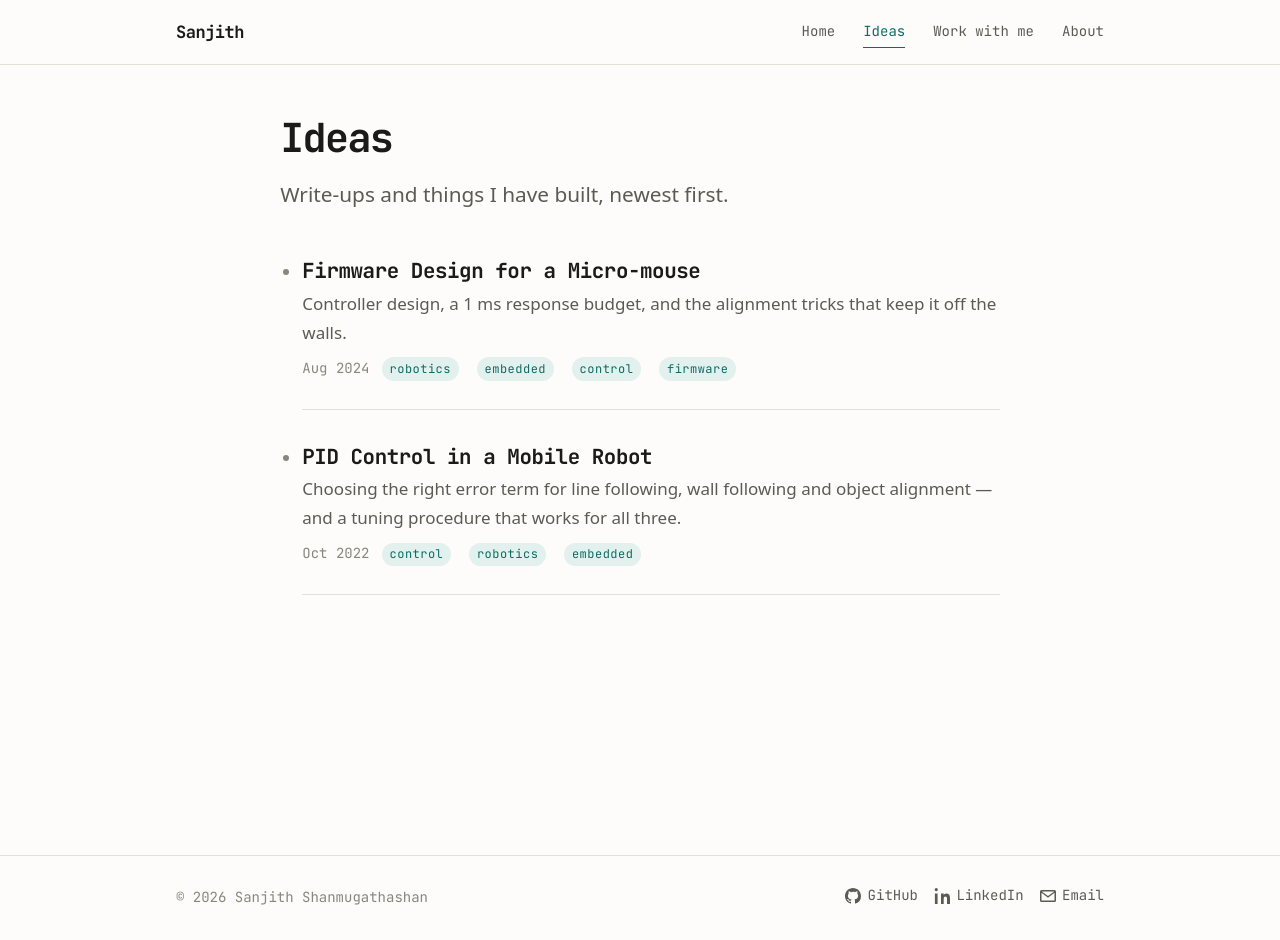
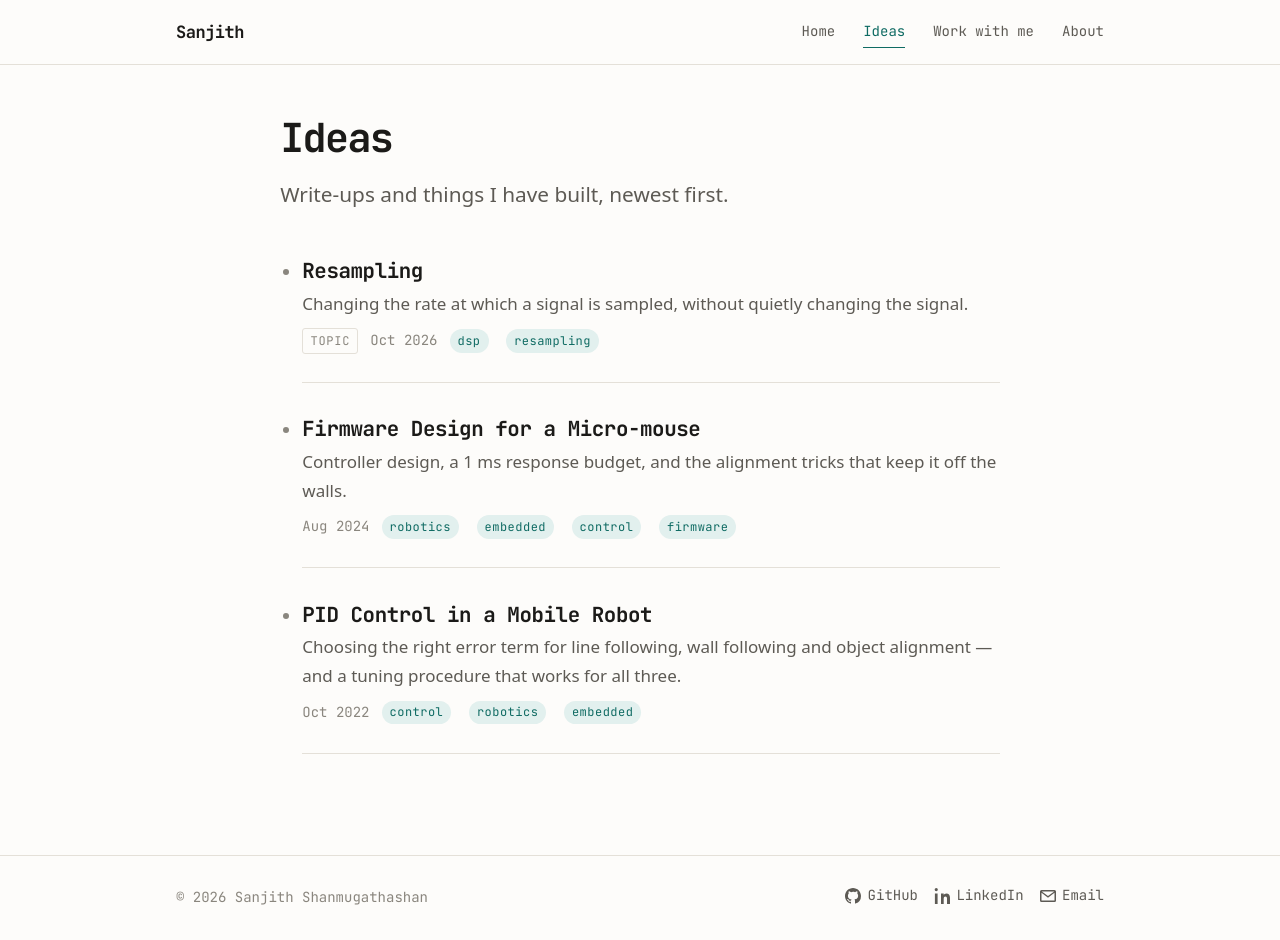
Before and after one commit to sanjith1999/sanjith1999.github.io, a Jekyll site: the page built from ideas.html, in a window 1280 px wide and 940 px high. Built offline with Jekyll 4.4.1, drawn with Linux system fonts in a browser that asks for light colours; some web fonts are replaced.

Commit message:
WIP002: Add open-ended topics, with Resampling as the first
A topic is a standing hub page plus however many articles exist under it.
Deliberately not a series: no enumerated parts, no "part 3 of 8", no
pending entries, so nothing commits to a finite plan.

An article joins a topic with `topic:` and `order:`. The presence of
`order` is the only marker: it hides parts from /ideas/ and the home page
so they are reached through their hub, and it drives previous/next.

Prev/next walk the sibling list rather than indexing it — Liquid cannot
subscript an array with a filtered expression, which fails silently.

Co-Authored-By: Claude Opus 5 <noreply@anthropic.com>

```diff
--- /dev/null
+++ b/_ideas/resampling.md
@@ -0,0 +1,21 @@
+---
+title: Resampling
+layout: topic
+topic: resampling
+summary: Changing the rate at which a signal is sampled, without quietly changing the signal.
+date: 2026-10-11
+tags: [dsp, resampling]
+toc: false
+---
+
+Almost every real system runs at more than one sample rate. The converter picks one,
+the algorithm wants another, and the hardware has opinions of its own. Resampling is
+the machinery in between — and the place where a design that looked clean in
+floating point starts to cost resources, latency, or accuracy.
+
+What keeps me coming back to it is that resampling looks like bookkeeping and behaves
+like signal processing. Every rate change is a filter, whether or not anyone wrote one,
+and the interesting questions are about what that filter does to the information you
+were trying to keep.
+
+I will add to this as I go.
--- a/_includes/idea-card.html
+++ b/_includes/idea-card.html
@@ -5,6 +5,8 @@
     <p class="entry-summary">{{ p.summary }}</p>
   </a>
   <p class="entry-meta">
+    {%- comment -%} A topic hub: has a topic, but no place within one. {%- endcomment -%}
+    {%- if p.topic and p.order == nil %}<span class="topic-badge">Topic</span>{% endif %}
     {%- if p.date %}<time datetime="{{ p.date | date_to_xmlschema }}">{{ p.date | date: "%b %Y" }}</time>{% endif %}
     {%- if p.tags %}{% for tag in p.tags %}<span class="tag">{{ tag }}</span>{% endfor %}{% endif %}
   </p>
--- a/assets/css/main.css
+++ b/assets/css/main.css
@@ -282,6 +282,30 @@ h3 { font-size: var(--step-1); letter-spacing: -0.02em; }
 .page-nav a { text-decoration: none; }
 .page-nav a:hover { text-decoration: underline; }
 
+/* --- Topics --------------------------------------------------------------- */
+/* A topic is open-ended: the badge says it is ongoing, never how long. */
+.topic-badge {
+  font-family: var(--ui); font-size: 0.75rem; letter-spacing: 0.06em;
+  text-transform: uppercase; color: var(--ink-faint);
+  padding: 0.1rem 0.45rem; border: 1px solid var(--rule); border-radius: 3px;
+}
+.eyebrow-sep { color: var(--rule); }
+.topic-articles { margin-top: var(--space-5); padding-top: var(--space-3); border-top: 1px solid var(--rule); }
+.topic-empty { font-family: var(--body); color: var(--ink-faint); }
+
+/* Previous/next within a topic. Stacked on narrow screens, paired above it. */
+.topic-nav {
+  list-style: none; padding: 0; margin: 0 0 var(--space-2);
+  display: grid; gap: var(--space-2);
+}
+.topic-nav li { display: flex; flex-direction: column; gap: 0.15rem; }
+.topic-nav span { color: var(--ink-faint); font-size: 0.75rem; letter-spacing: 0.06em; text-transform: uppercase; }
+.topic-nav a { font-family: var(--body); font-size: var(--step-0); }
+@media (min-width: 38rem) {
+  .topic-nav { grid-template-columns: 1fr 1fr; }
+  .topic-next { text-align: right; }
+}
+
 /* --- Timeline ------------------------------------------------------------- */
 .timeline { position: relative; margin: var(--space-3) 0 0; }
 /* Wrapped in a div so `.prose > ol` cannot reach it with markers or padding. */
--- a/ideas.html
+++ b/ideas.html
@@ -9,7 +9,11 @@ permalink: /ideas/
     <p class="lede">Write-ups and things I have built, newest first.</p>
   </header>
 
-  {%- assign all = site.ideas | sort: "date" | reverse -%}
+  {%- comment -%}
+    Articles belonging to a topic carry an `order` and are reached through
+    their hub, which has none. Everything else lists here.
+  {%- endcomment -%}
+  {%- assign all = site.ideas | where_exp: "i", "i.order == nil" | sort: "date" | reverse -%}
   {%- if all.size > 0 %}
   <ul class="entries">
     {%- for idea in all -%}
--- a/index.html
+++ b/index.html
@@ -22,7 +22,7 @@ title: Home
 
   <section class="section" id="ideas">
     <h2 class="section-title">Recent ideas</h2>
-    {%- assign recent = site.ideas | sort: "date" | reverse -%}
+    {%- assign recent = site.ideas | where_exp: "i", "i.order == nil" | sort: "date" | reverse -%}
     <ul class="entries">
       {%- for idea in recent limit: 3 -%}
         {% include idea-card.html idea=idea %}
```
Also changed, not shown: _layouts/idea.html (+32 -1 lines), _layouts/topic.html (added, +50 -0 lines), README.md.
